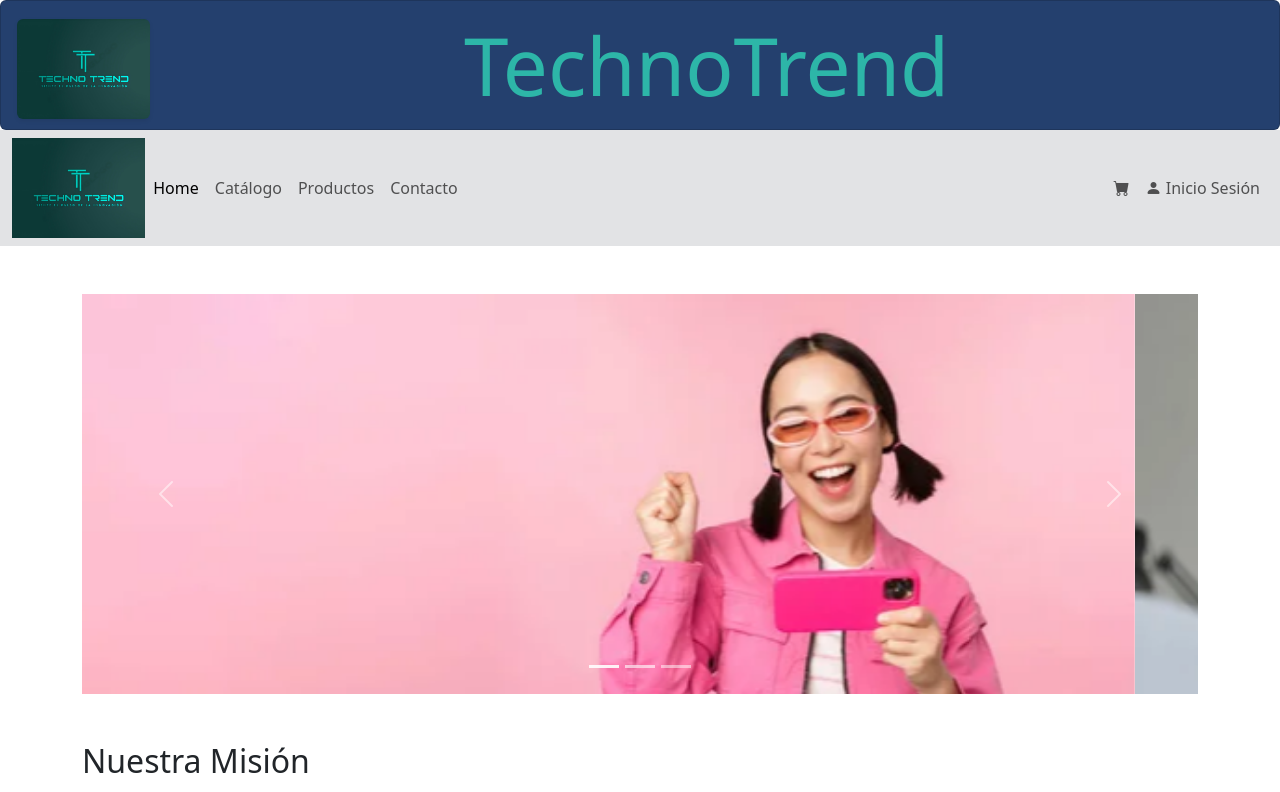
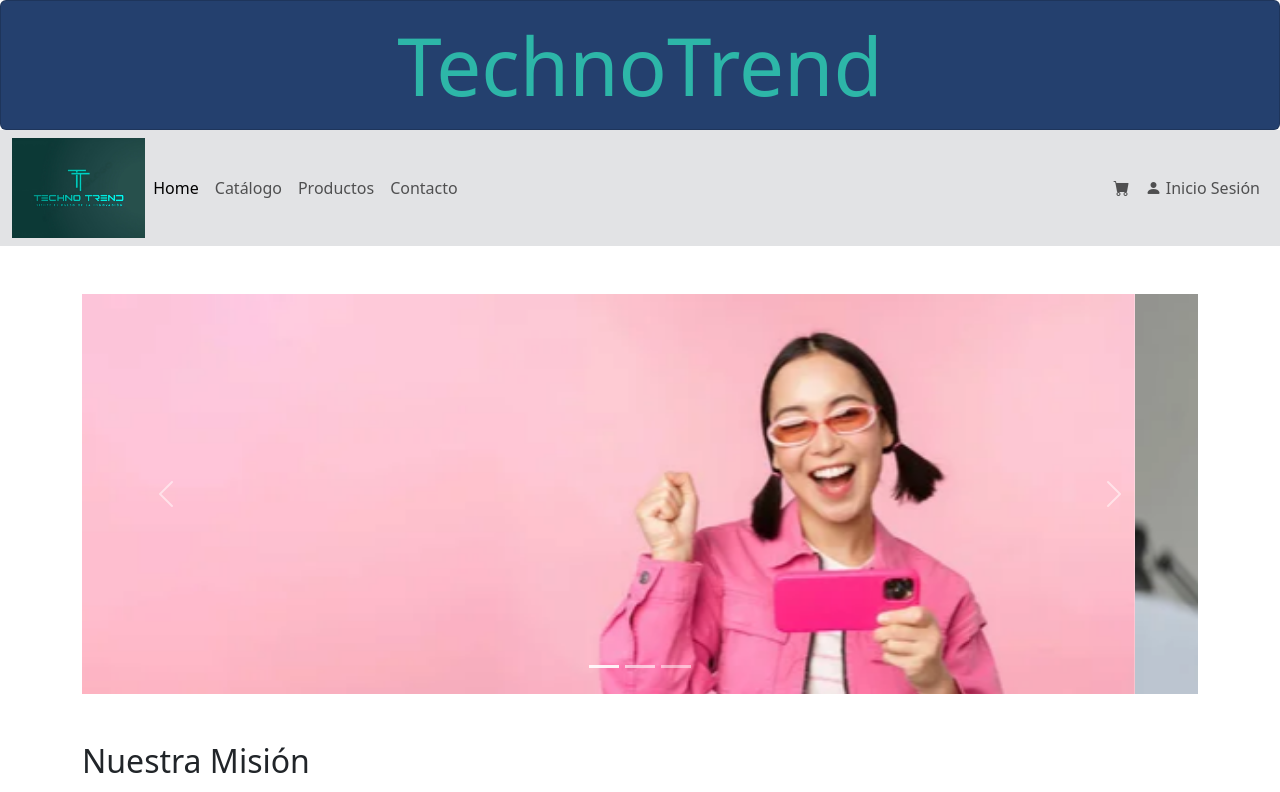
Before and after one commit to PabloFolgado/repo.dama-team3, an Angular app: page /home in a window 1280 px wide. Shown: the top 792 px of the page. Built offline with nearby package versions, Linux system fonts and the light colour scheme.

Commit message:
Quitar imagen del header

```diff
--- a/src/app/componentes/header/header.component.html
+++ b/src/app/componentes/header/header.component.html
@@ -1,9 +1,6 @@
 <div class="card" style="height: 130px;">
   <div class="card-body d-flex align-items-center justify-content-between">
-    <!-- Imagen a la izquierda con bordes suaves y sombra -->
-    <img src="./assets/Imagenes/logotechno.png" alt="Logo TechnoTrend" class="rounded shadow-sm" style="width: auto; height: 100px;">
 
-    <!-- Título centrado -->
     <h1 class="mx-auto" style="color: #2db6a8;">TechnoTrend</h1>
   </div>
 </div>
```
